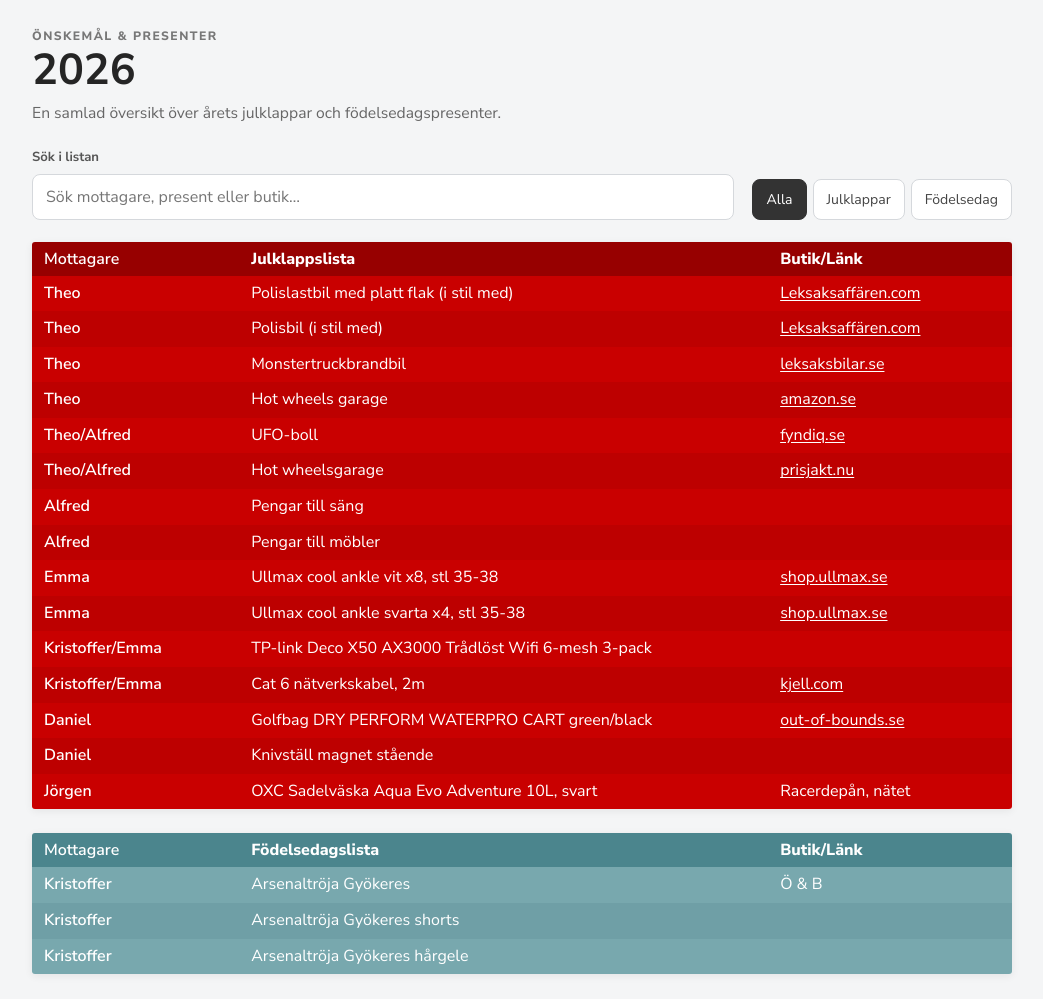
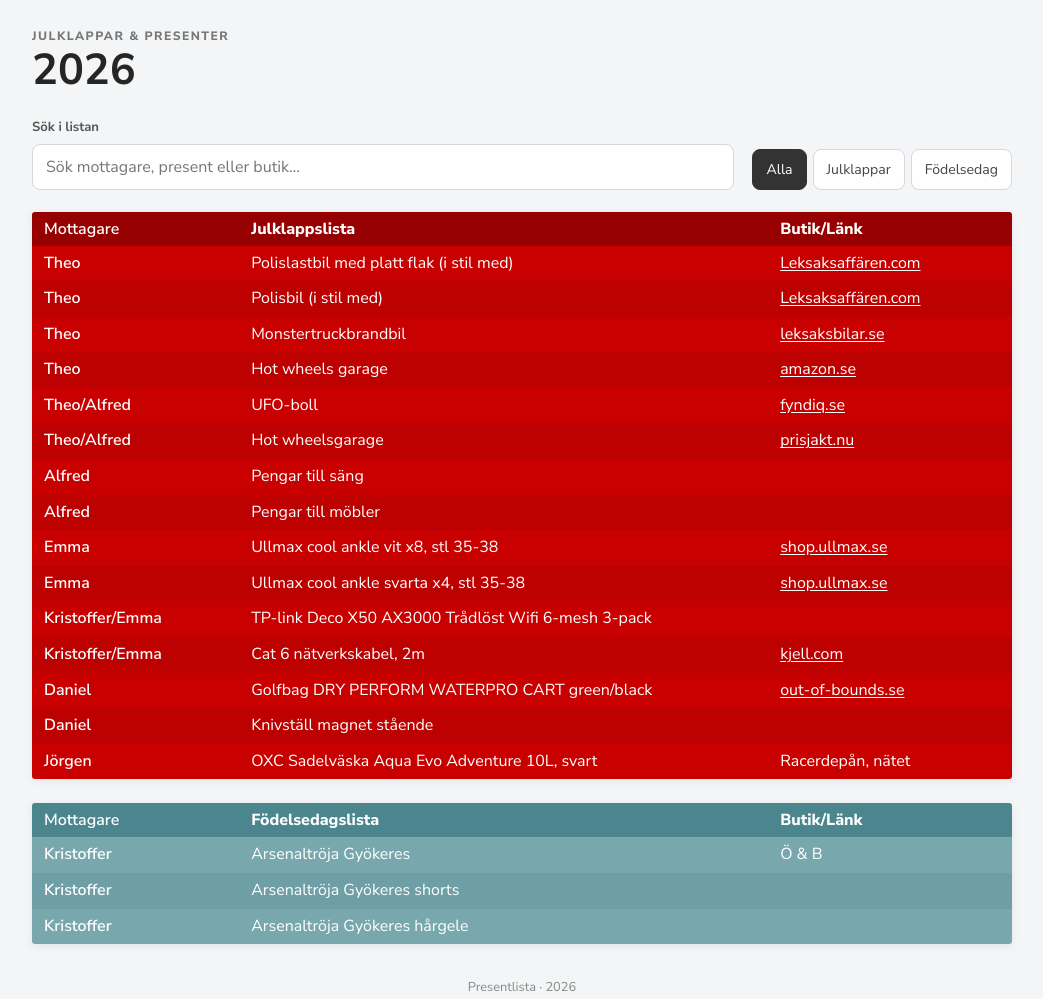
Before and after one commit to jorgu/feastdinners, a plain HTML site: page giftlist/index.html in a window 1280 px wide. Shown: the top 999 px of the page, without its empty margins (118-1161 px from the left). Drawn offline with Linux system fonts and the light colour scheme.

Commit message:
Update eyebrow text from 'Önskemål' to 'Julklappar'

```diff
--- a/giftlist/index.html
+++ b/giftlist/index.html
@@ -12,9 +12,8 @@
 <body>
   <main class="page">
     <header class="page-header">
-      <p class="eyebrow">Önskemål & presenter</p>
+      <p class="eyebrow">Julklappar & presenter</p>
       <h1>2026</h1>
-      <p class="intro">En samlad översikt över årets julklappar och födelsedagspresenter.</p>
     </header>
 
     <section class="toolbar" aria-label="Filtrera listan">
```
